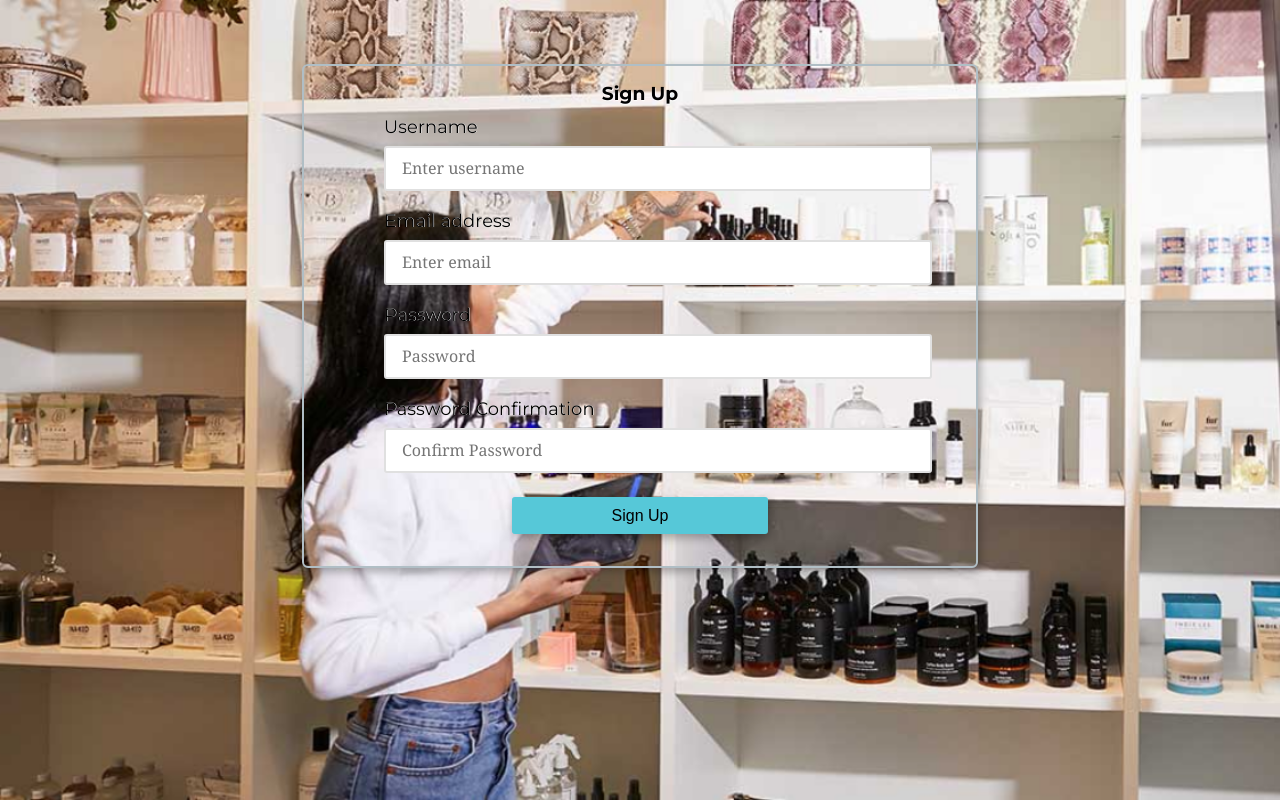
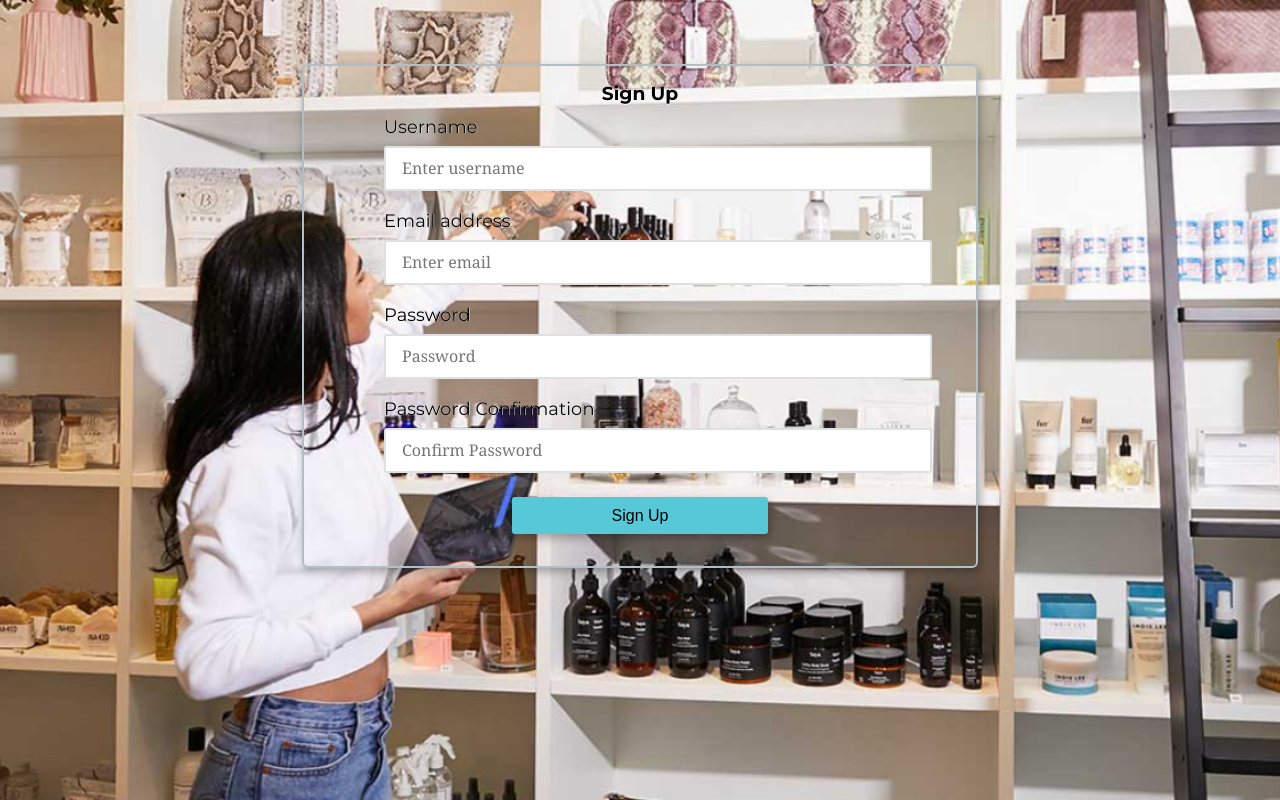
Before and after one commit to joseferreira5/red-squirrel, a React (Create React App) app in the folder client/: page /sign-up in a window 1280 px wide. Built offline with nearby package versions, Linux system fonts and the light colour scheme; a web font is replaced by a local one.

Commit message:
fixed css body tags

```diff
--- a/client/src/components/Items.css
+++ b/client/src/components/Items.css
@@ -1,6 +1,4 @@
-body {
-  color: black;
-}
+
 .products {
     width: 90vw;
     display: flex;
--- a/client/src/components/SignIn.css
+++ b/client/src/components/SignIn.css
@@ -1,12 +1,6 @@
 @import url('https://fonts.googleapis.com/css?family=Montserrat:200,400,500,700&display=swap');
 
-body {
-  margin: 0;
-  padding: 0;
-  font-family: 'Montserrat';
-  overflow: hidden;
-  height: 100%;
-}
+
 
 button {
   cursor: pointer;
--- a/client/src/components/SignUp.css
+++ b/client/src/components/SignUp.css
@@ -1,12 +1,6 @@
 @import url("https://fonts.googleapis.com/css?family=Montserrat:200,400,500,700&display=swap");
 
-body {
-  margin: 0;
-  padding: 0;
-  font-family: "Montserrat";
-  overflow: hidden;
-  height: 100%;
-}
+
 
 button {
   cursor: pointer;
--- a/client/src/components/shared/Layout.css
+++ b/client/src/components/shared/Layout.css
@@ -7,8 +7,7 @@
 body {
   margin: 0;
   height: 100%;
-  background-image: url(../../Images/background.png);
-  background-size: cover;
+
 
 
 
--- a/client/src/index.css
+++ b/client/src/index.css
@@ -1,13 +1,22 @@
 body {
   margin: 0;
-  font-family: -apple-system, BlinkMacSystemFont, 'Segoe UI', 'Roboto', 'Oxygen',
-    'Ubuntu', 'Cantarell', 'Fira Sans', 'Droid Sans', 'Helvetica Neue',
+  font-family: -apple-system, BlinkMacSystemFont, "Segoe UI", "Roboto", "Oxygen",
+    "Ubuntu", "Cantarell", "Fira Sans", "Droid Sans", "Helvetica Neue",
     sans-serif;
   -webkit-font-smoothing: antialiased;
   -moz-osx-font-smoothing: grayscale;
+  padding: 0;
+  font-family: "Montserrat";
+  overflow: hidden;
+  height: 100%;
+  background-image: url(./Images/background.png);
+  background-size: cover;
+  background-repeat: no-repeat;
+  background-position: center center;
+  background-attachment: fixed;
 }
 
 code {
-  font-family: source-code-pro, Menlo, Monaco, Consolas, 'Courier New',
+  font-family: source-code-pro, Menlo, Monaco, Consolas, "Courier New",
     monospace;
 }
```
